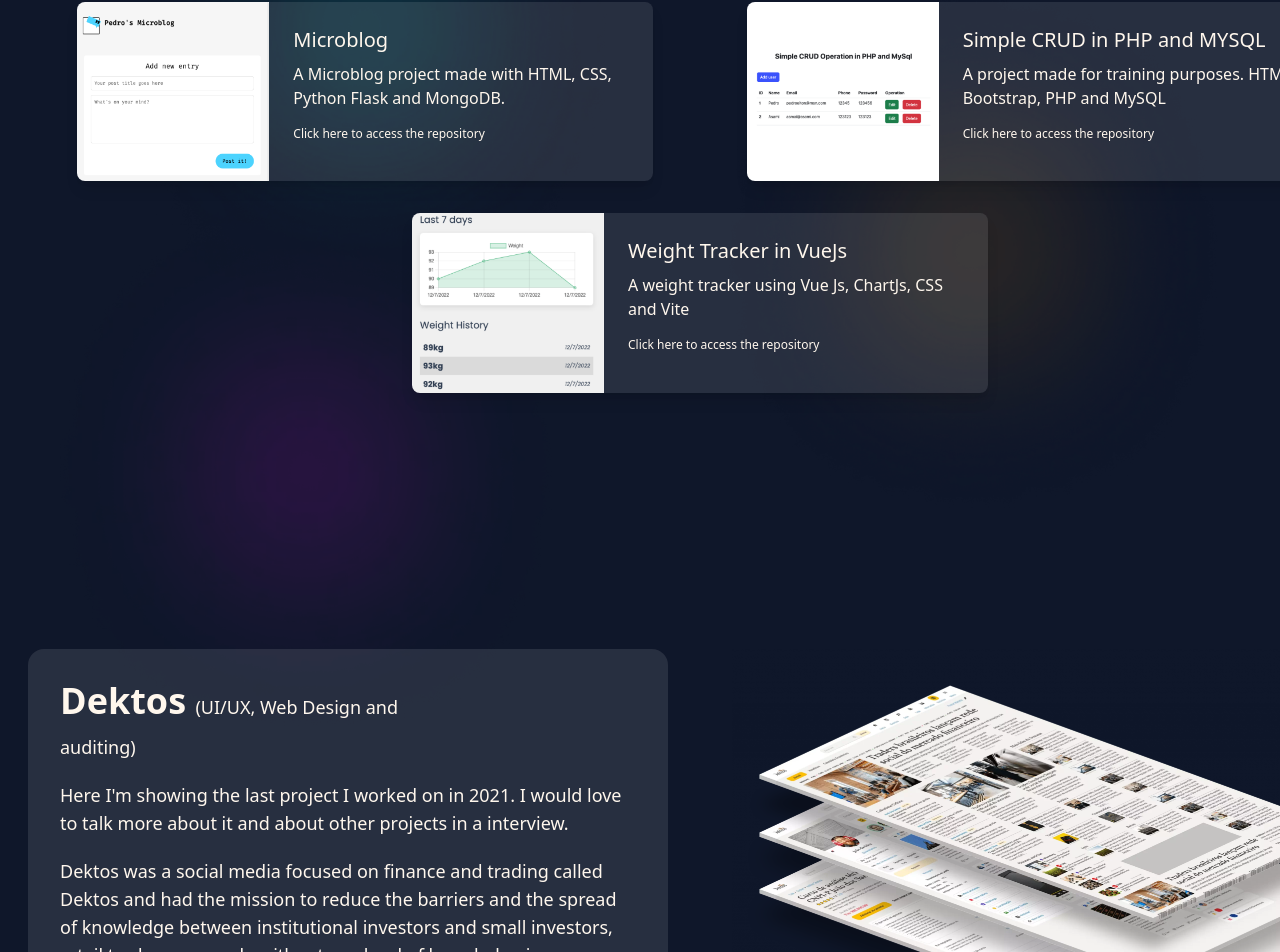
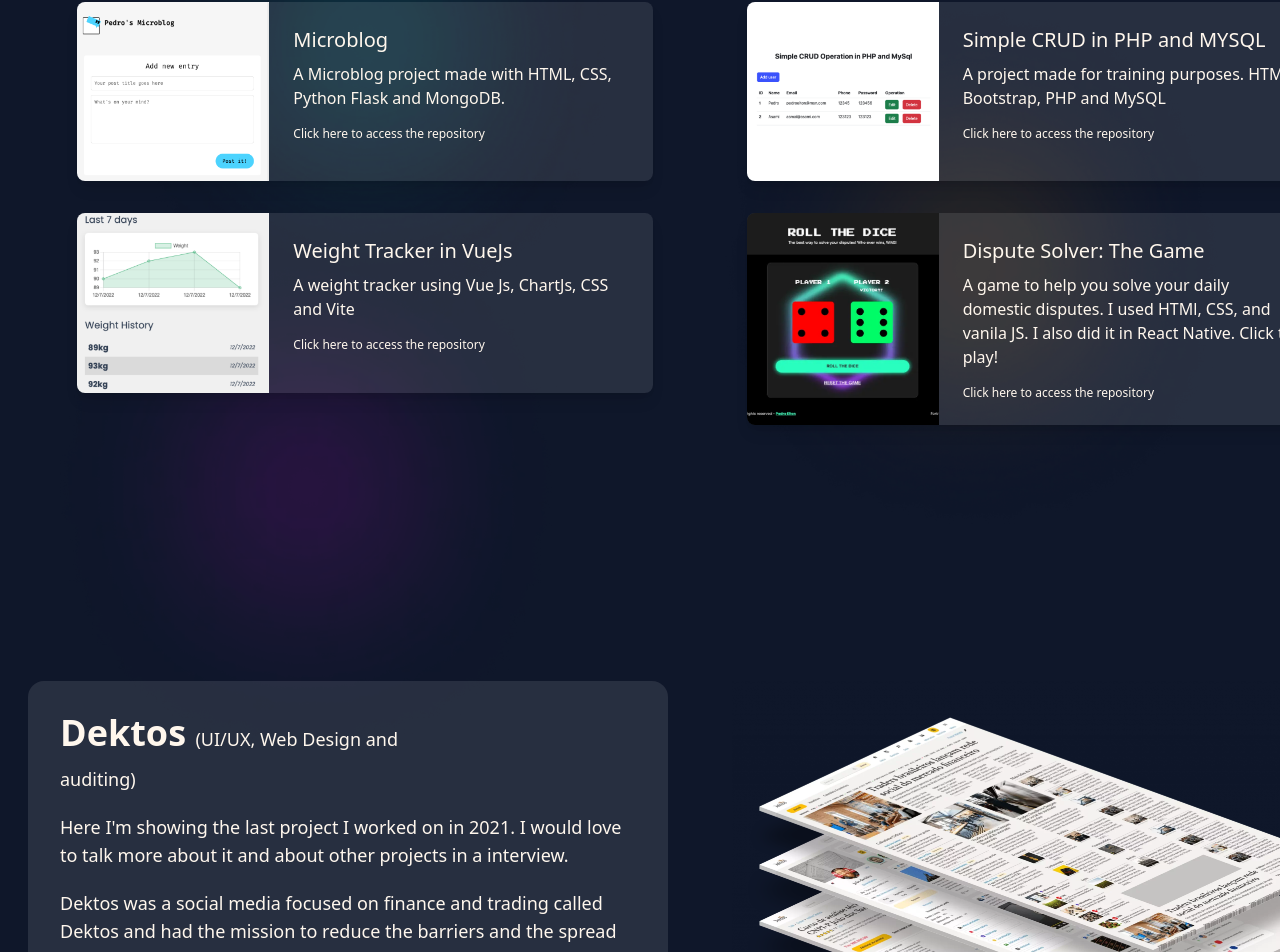
Before and after one commit to pedroelton/DevPortfolio, a Next.js app: page / in a window 1280 px wide. Shown: the part 2971-3923 px from the top of the page. Built offline with nearby package versions, Linux system fonts and the light colour scheme.

Commit message:
Added a project and underline on link hover

```diff
--- a/pages/components/CardProject.jsx
+++ b/pages/components/CardProject.jsx
@@ -11,7 +11,6 @@ const CardProject = ({image, title, description, link, repo}) => {
 							className=" w-full h-96 md:h-auto object-cover md:w-48 rounded-t-lg md:rounded-none md:rounded-l-lg"
 							src={image}
 							alt="Projeto frontend"
-
 						/>
 						<div className="p-6 flex flex-col justify-start">
 							<h5 className="text-xl font-medium mb-2">
@@ -19,7 +18,7 @@ const CardProject = ({image, title, description, link, repo}) => {
 							</h5>
 							<p className="text-base mb-4">{description}</p>
 							<a href={repo}>
-								<p className="text-xs">
+								<p className="text-xs hover:underline">
 									Click here to access the repository
 								</p>
 							</a>
--- a/pages/components/Portfolio.jsx
+++ b/pages/components/Portfolio.jsx
@@ -14,6 +14,7 @@ import microblogImage from "../../assets/microblog-min.png";
 import phpCrudImage from "../../assets/phpcrud-min.png";
 import weightTrackerImage from "../../assets/weighttracker-min.png";
 import dektosMockup from "../../assets/Web-Moock-Up-min-scaled.webp";
+import diceImage from "../../assets/dice.webp";
 
 const Portfolio = () => {
 	return (
@@ -98,6 +99,13 @@ const Portfolio = () => {
 					link="https://github.com/pedroelton/weight-tracker-vue"
 					repo="https://github.com/pedroelton/weight-tracker-vue.git"
 				/>
+				<CardProject
+					image={diceImage.src}
+					title="Dispute Solver: The Game"
+					description="A game to help you solve your daily domestic disputes. I used HTMl, CSS, and vanila JS. I also did it in React Native. Click to play!"
+					link="https://dispute-solver.netlify.app/"
+					repo="https://github.com/pedroelton/Dispute-solver-dice-game"
+				/>
 			</div>
 			<div className="flex justify-center align-middle lg:py-24 lg:w-[1400px] m-auto grid-cols-1 lg:grid-cols-2 lg:space-x-16 flex-wrap lg:flex-nowrap p-8 lg:p-0 space-y-12 lg:space-y-0">
 				<div className="flex flex-col space-y-5 md:w-[50vw] w-100 bg-[rgba(255,255,255,0.1)] p-8 rounded-2xl">
```
Also changed, not shown: assets/dice.webp (added).
